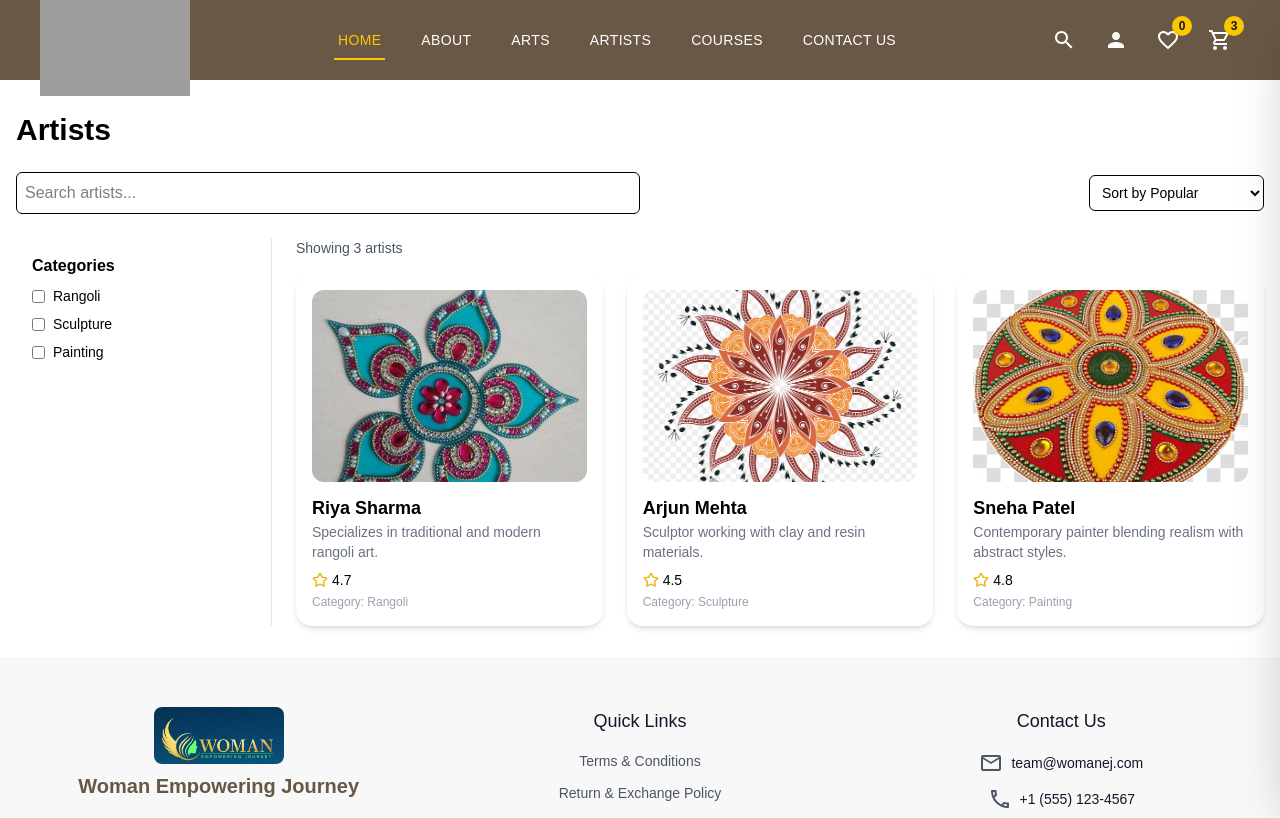
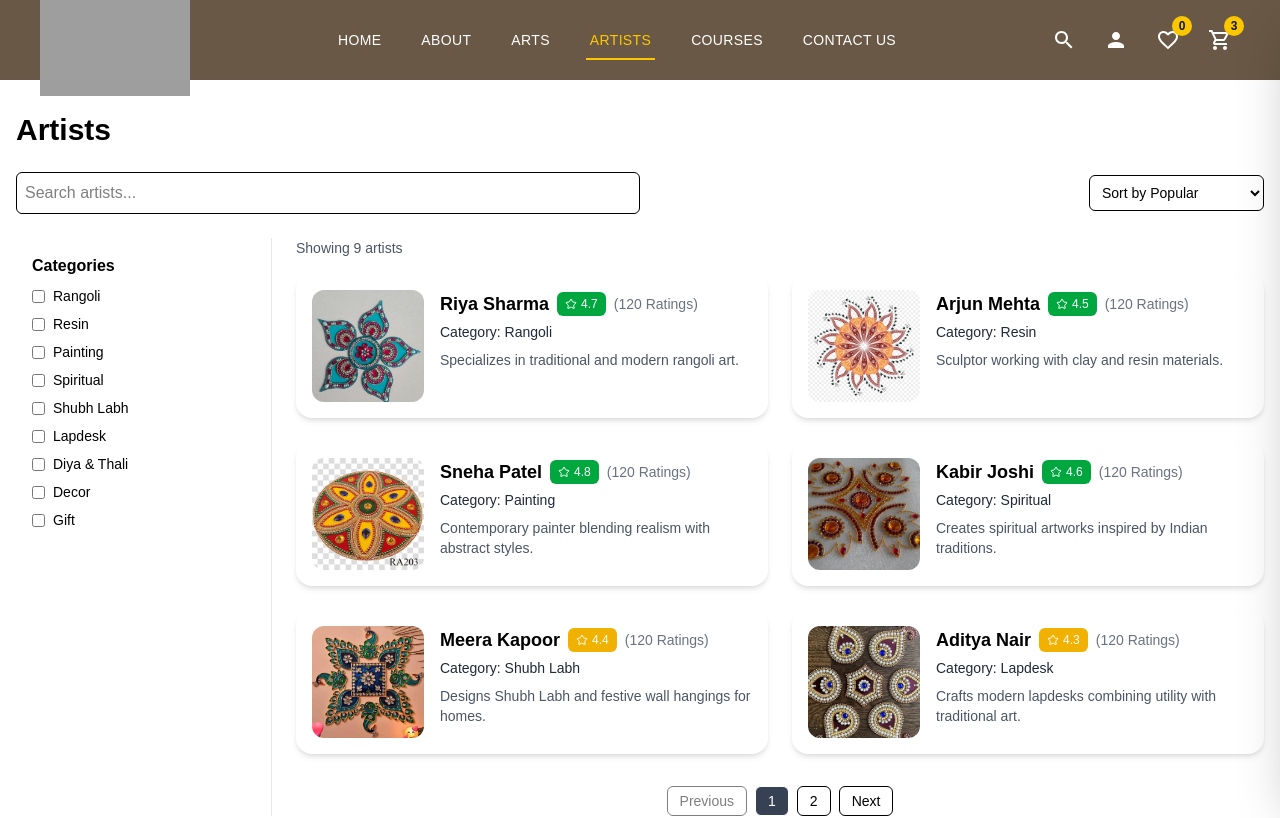
Before and after one commit to Drag-Code1/Women-Power-Frontend, a Next.js app in the folder women-empower/: page /artists in a window 1280 px wide. Shown: the top 818 px of the page. Built offline with nearby package versions, Linux system fonts and the light colour scheme; grey boxes are pictures that could not be loaded.

Commit message:
update artist card and data

```diff
--- a/women-empower/src/app/artists/page.tsx
+++ b/women-empower/src/app/artists/page.tsx
@@ -117,7 +117,7 @@ const ArtistsPage = () => {
           {paginatedArtists.length === 0 ? (
             <p className="text-gray-500">No artists found.</p>
           ) : (
-            <div className="grid grid-cols-1 sm:grid-cols-2 lg:grid-cols-3 gap-6">
+            <div className="grid grid-cols-1 lg:grid-cols-2 gap-6">
               {paginatedArtists.map((artist) => (
                 <ArtistCard key={artist.id} artist={artist} />
               ))}
--- a/women-empower/src/app/component/artist/ArtistCard.tsx
+++ b/women-empower/src/app/component/artist/ArtistCard.tsx
@@ -1,5 +1,3 @@
-"use client";
-
 import React from "react";
 import { Artist } from "../../data/artistsData";
 import { Star } from "lucide-react";
@@ -9,22 +7,51 @@ interface Props {
 }
 
 const ArtistCard: React.FC<Props> = ({ artist }) => {
+  // Function to decide rating badge color
+  const getRatingColor = (rating: number) => {
+    if (rating >= 4.5) return "bg-green-600";
+    if (rating >= 3.5) return "bg-yellow-500";
+    return "bg-red-500";
+  };
+
   return (
-    <section className="bg-white rounded-2xl shadow-md hover:shadow-lg p-4 transition duration-300 flex flex-col">
-      <img
-        src={artist.image}
-        alt={artist.name}
-        className="w-full h-48 object-cover rounded-xl"
-      />
-      <h3 className="mt-3 text-lg font-semibold">{artist.name}</h3>
-      <p className="text-sm text-gray-500 flex-grow">{artist.bio}</p>
-      <div className="flex items-center mt-2">
-        <Star className="text-yellow-500 w-4 h-4" />
-        <span className="ml-1 text-sm">{artist.rating}</span>
+    <section className="bg-white rounded-2xl shadow-md hover:shadow-lg p-4 transition duration-300 flex items-start gap-4">
+      {/* Left Side Image */}
+      <div className="w-28 h-28 flex-shrink-0">
+        <img
+          src={artist.image}
+          alt={artist.name}
+          className="w-full h-full object-cover rounded-xl"
+        />
       </div>
-      <span className="text-xs text-gray-400 mt-1">
-        Category: {artist.category}
-      </span>
+
+      {/* Right Side Content */}
+      <div className="flex-1">
+        {/* Name & Rating */}
+        <div className="flex items-center gap-2">
+          <h3 className="text-lg font-semibold">{artist.name}</h3>
+          <div
+            className={`flex items-center text-white text-xs px-2 py-1 rounded-md ${getRatingColor(
+              artist.rating
+            )}`}
+          >
+            <Star className="w-3 h-3 mr-1" />
+            {artist.rating.toFixed(1)}
+          </div>
+          <span className="text-gray-500 text-sm">
+            {/* Placeholder since reviews aren’t in data */}
+            (120 Ratings)
+          </span>
+        </div>
+
+        {/* Category */}
+        <div className="text-sm text-gray-800 mt-1 font-medium">
+          Category: {artist.category}
+        </div>
+
+        {/* Bio */}
+        <p className="text-sm text-gray-600 mt-2">{artist.bio}</p>
+      </div>
     </section>
   );
 };
--- a/women-empower/src/app/component/ui/utlity/NavBar.tsx
+++ b/women-empower/src/app/component/ui/utlity/NavBar.tsx
@@ -11,7 +11,7 @@ import {
   ShoppingCartOutlined,
 } from "@mui/icons-material";
 import CartDrawer from "../modals/CartDrawer";
-import Link from "next/link";
+import { usePathname, useRouter } from "next/navigation";
 
 interface CartItem {
   id: number;
@@ -25,7 +25,6 @@ const NavBar: React.FC = () => {
   const [isMobileMenuOpen, setIsMobileMenuOpen] = useState(false);
   const [isSearchOpen, setIsSearchOpen] = useState(false);
   const [isCartOpen, setIsCartOpen] = useState(false);
-  const [activeTab, setActiveTab] = useState("HOME");
   const [isScrolled, setIsScrolled] = useState(false);
   const [searchQuery, setSearchQuery] = useState("");
   const [cartItems, setCartItems] = useState<CartItem[]>([
@@ -34,10 +33,12 @@ const NavBar: React.FC = () => {
   ]);
 
   const suggestions = ["Modern Art", "Oil Paintings", "Sketch Artists", "Sculptures", "Digital Arts", "Photography"];
-
   const filteredSuggestions = suggestions.filter((s) =>
     s.toLowerCase().includes(searchQuery.toLowerCase())
   );
+
+  const pathname = usePathname();
+  const router = useRouter();
 
   useEffect(() => {
     const handleScroll = () => setIsScrolled(window.scrollY > 20);
@@ -63,8 +64,9 @@ const NavBar: React.FC = () => {
     setSearchQuery("");
   };
   const toggleCart = () => setIsCartOpen(!isCartOpen);
-  const handleTabClick = (tab: string) => {
-    setActiveTab(tab);
+
+  const handleNav = (href: string) => {
+    router.push(href);
     setIsMobileMenuOpen(false);
   };
 
@@ -165,22 +167,23 @@ const NavBar: React.FC = () => {
 
             <div className="hidden lg:flex items-center space-x-8">
               {navItems.map((item, i) => (
-                <Link
+                <button
                   key={i}
-                  href={item.href}
-                  passHref
-                  className={`relative px-1 py-2 transition-all duration-300 group ${
-                    activeTab === item.name ? "text-yellow-400" : "text-white hover:text-yellow-400"
+                  type="button"
+                  onClick={() => handleNav(item.href)}
+                  className={`relative px-1 py-2 transition-all duration-300 group bg-transparent ${
+                    pathname === item.href
+                      ? "text-yellow-400"
+                      : "text-white hover:text-yellow-400"
                   }`}
-                  onClick={() => handleTabClick(item.name)}
                 >
                   <span className="font-medium text-sm tracking-wide">{item.name}</span>
                   <div
                     className={`absolute bottom-0 left-0 h-0.5 bg-yellow-400 transition-all duration-300 ${
-                      activeTab === item.name ? "w-full" : "w-0 group-hover:w-full"
+                      pathname === item.href ? "w-full" : "w-0 group-hover:w-full"
                     }`}
                   />
-                </Link>
+                </button>
               ))}
             </div>
 
@@ -232,19 +235,18 @@ const NavBar: React.FC = () => {
 
             <div className="px-4 sm:px-6 lg:px-8 pb-4 space-y-2 border-t border-white/10">
               {navItems.map((item, i) => (
-                <Link
+                <button
                   key={i}
-                  href={item.href}
-                  passHref
-                  className={`w-full block text-left p-3 rounded-lg transition-all duration-300 mt-2 ${
-                    activeTab === item.name
+                  type="button"
+                  onClick={() => handleNav(item.href)}
+                  className={`w-full block text-left p-3 rounded-lg transition-all duration-300 mt-2 bg-transparent ${
+                    pathname === item.href
                       ? "bg-yellow-400/20 text-yellow-100"
                       : "text-white hover:text-yellow-400 hover:bg-white/10"
                   }`}
-                  onClick={() => handleTabClick(item.name)}
                 >
                   <span className="font-medium tracking-wide">{item.name}</span>
-                </Link>
+                </button>
               ))}
             </div>
           </div>
--- a/women-empower/src/app/data/artistsData.ts
+++ b/women-empower/src/app/data/artistsData.ts
@@ -19,7 +19,7 @@ export const artistsData: Artist[] = [
   {
     id: 2,
     name: "Arjun Mehta",
-    category: "Sculpture",
+    category: "Resin",
     image: "/images/demo2.jpg",
     rating: 4.5,
     bio: "Sculptor working with clay and resin materials."
@@ -32,4 +32,52 @@ export const artistsData: Artist[] = [
     rating: 4.8,
     bio: "Contemporary painter blending realism with abstract styles."
   },
+  {
+    id: 4,
+    name: "Kabir Joshi",
+    category: "Spiritual",
+    image: "/images/demo4.jpg",
+    rating: 4.6,
+    bio: "Creates spiritual artworks inspired by Indian traditions."
+  },
+  {
+    id: 5,
+    name: "Meera Kapoor",
+    category: "Shubh Labh",
+    image: "/images/demo5.jpg",
+    rating: 4.4,
+    bio: "Designs Shubh Labh and festive wall hangings for homes."
+  },
+  {
+    id: 6,
+    name: "Aditya Nair",
+    category: "Lapdesk",
+    image: "/images/demo6.jpg",
+    rating: 4.3,
+    bio: "Crafts modern lapdesks combining utility with traditional art."
+  },
+  {
+    id: 7,
+    name: "Pooja Iyer",
+    category: "Diya & Thali",
+    image: "/images/demo7.jpg",
+    rating: 4.9,
+    bio: "Specializes in beautifully decorated diyas and thalis."
+  },
+  {
+    id: 8,
+    name: "Vikram Singh",
+    category: "Decor",
+    image: "/images/demo8.jpg",
+    rating: 4.2,
+    bio: "Creates handmade home decor items blending rustic and modern aesthetics."
+  },
+  {
+    id: 9,
+    name: "Ananya Verma",
+    category: "Gift",
+    image: "/images/demo9.jpg",
+    rating: 4.5,
+    bio: "Designs unique gift items for special occasions."
+  }
 ];
```
